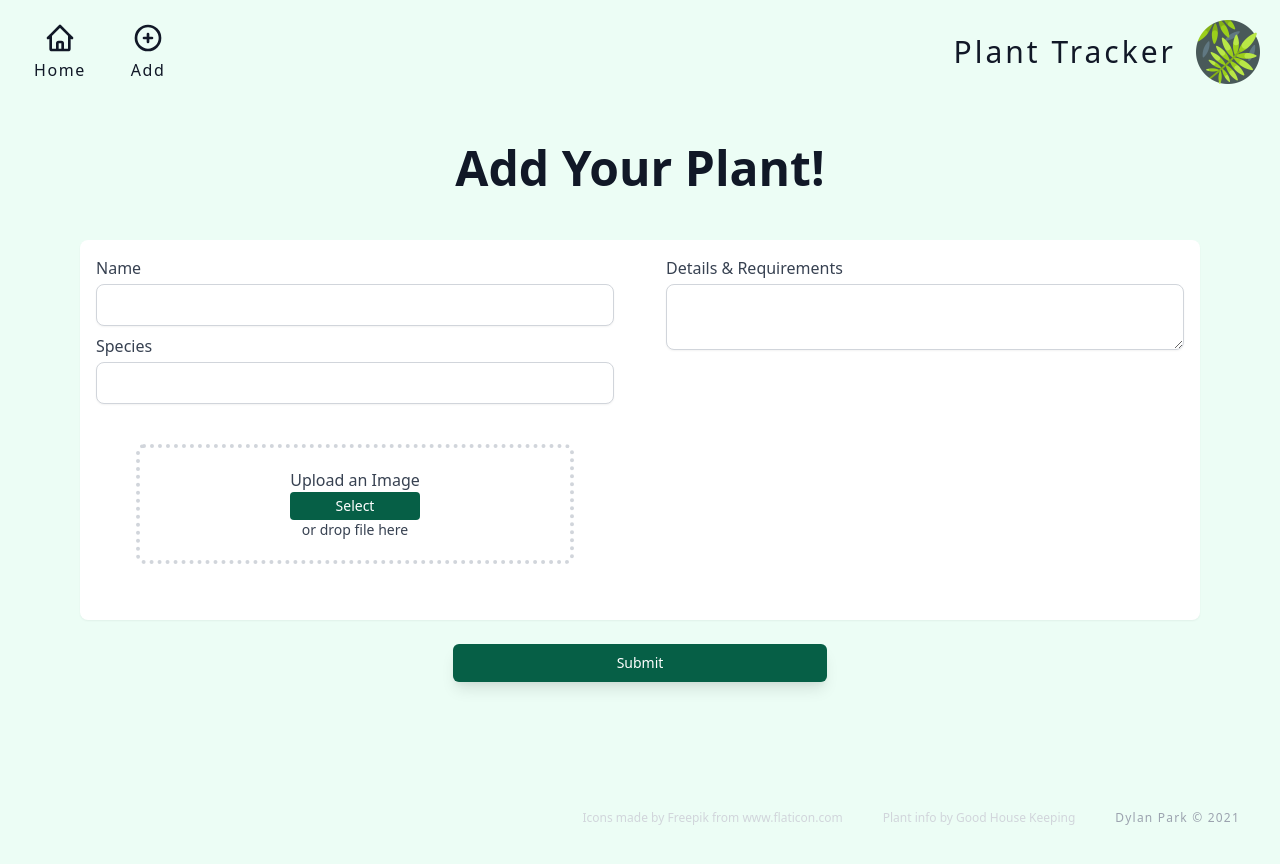
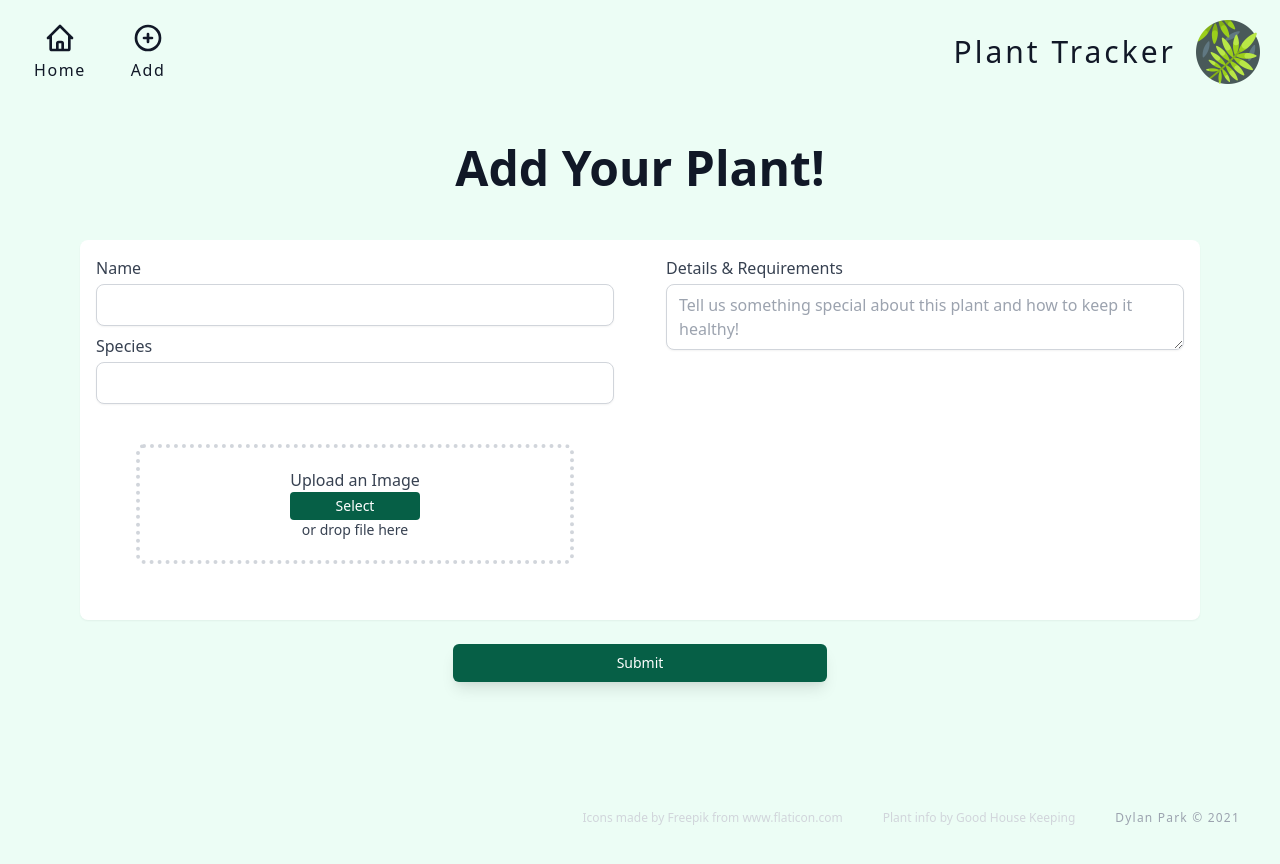
Before and after one commit to dylpark/plant-tracker-app-react, a Next.js app: page /add-plant in a window 1280 px wide. Built offline with nearby package versions, Linux system fonts and the light colour scheme.

Commit message:
Adjusting DetailsTextArea
Still unable to POST successfully

```diff
--- a/components/form/DetailsTextArea.tsx
+++ b/components/form/DetailsTextArea.tsx
@@ -1,11 +1,14 @@
 //
 //
+import {useState} from 'react'
 
 interface Props {
+  value: any;
   onChange: any;
 }
 
-const DetailsTextArea: React.FC<Props> = ({ onChange }) => {
+const DetailsTextArea: React.FC<Props> = ({value, onChange}) => {
+
   return (
     <div>
       <label className="text-m font-thin text-gray-700">
@@ -13,10 +16,10 @@ const DetailsTextArea: React.FC<Props> = ({ onChange }) => {
       </label>
       <div className="mt-1">
         <textarea className="w-full border border-gray-300 px-3 py-2 rounded-lg shadow-sm focus:outline-none focus:border-green-500"
-          data-type="text"
+          value={value}
+          onChange={onChange}
           name="info"
-          // required
-          onChange={onChange}
+          placeholder="Tell us something special about this plant and how to keep it healthy!"
         />
       </div>
     </div>
--- a/components/form/Form.tsx
+++ b/components/form/Form.tsx
@@ -2,12 +2,20 @@
 //
 
 import React from "react";
-// import { useState } from "react";
+import { useState } from "react";
 import axios from "axios";
 import DetailsTextArea from "./DetailsTextArea";
 import FileUpload from "./FileUpload";
 import BasicInput from "./BasicInput";
 import SubmitBtn from "./SubmitBtn";
+
+const Form: React.FC = () => {
+
+  const [details, setDetails] = useState("");
+
+  const handleChange = ((e: any) => {
+    setDetails(e.target.value)
+  })
 
   const api = axios.create({
     baseURL: `http://localhost:8000/api`
@@ -18,14 +26,12 @@ const createPlant = async () => {
     let res = await api.post('/add-plant', {
       name: "",
       species: "",
-    info: "",
+      info: {details},
     }).catch((error) => {
       console.log(error, 'Error'); error_list: error.response.data.validate_err
     })
     console.log(res)
   }
-
-const Form: React.FC = () => {
 
   return (
     <div className="max-w-6xl mx-auto px-4 sm:px-6 lg:px-4 py-10">
@@ -72,7 +78,8 @@ const Form: React.FC = () => {
               {/* Info Input */}
               <DetailsTextArea
                 key="4"
-                onChange={""}
+                value={details}
+                onChange={handleChange}
               />
             </div>
           </div>
```
Lines whose indentation alone changed are shown as unchanged.
